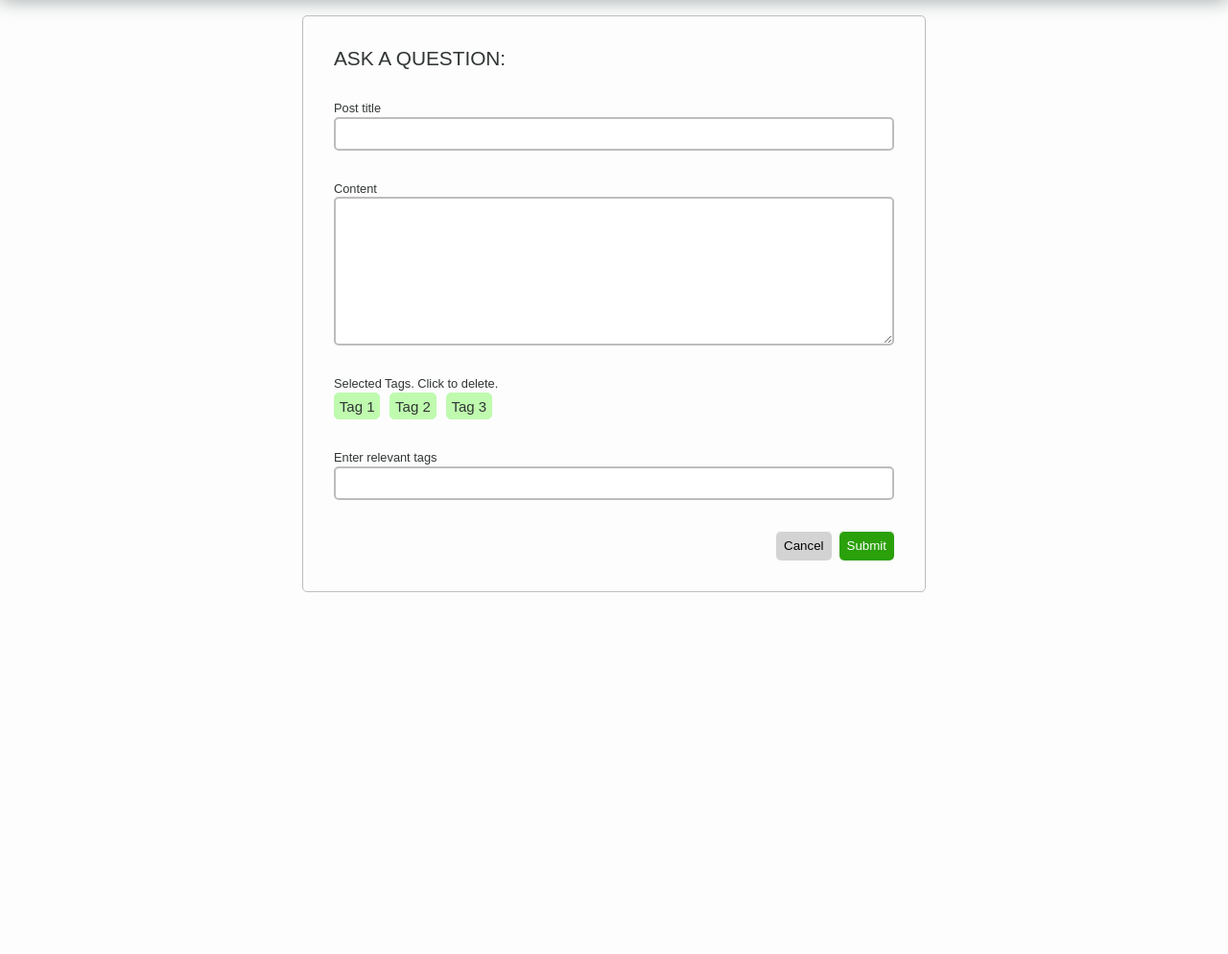
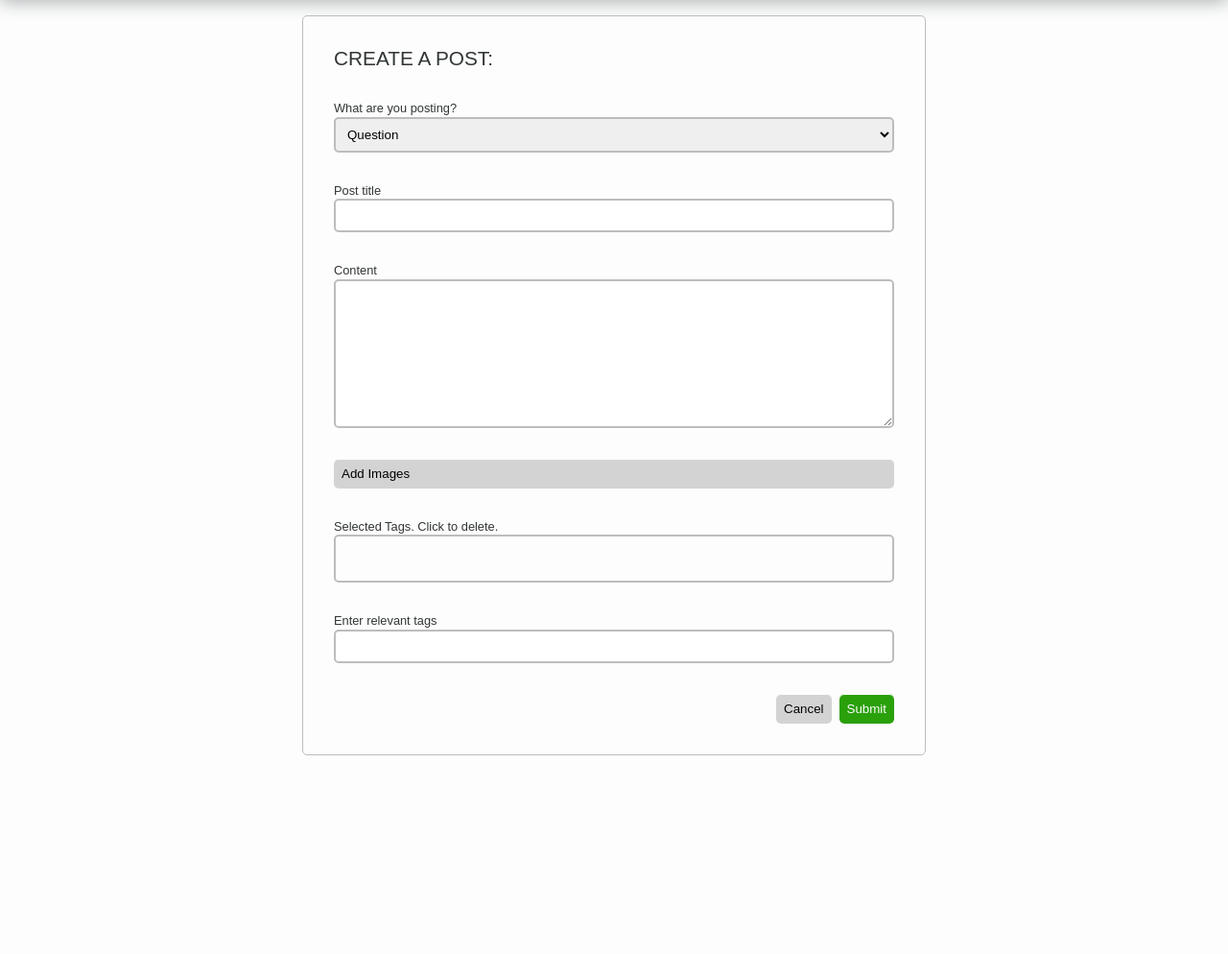
Before and after one commit to QuietWindUponTheMoor/The-Ant-Portal, a PHP site: page /create_post/index.php in a window 1280 px wide. Shown: the part 57-1051 px from the top of the page at 96% size. Before the commit the page ends 674 px from the top, so only its background shows below. Run offline with PHP 8.4, Linux system fonts and the light colour scheme; the visitor is signed in with stand-in values (Sample User, id 1).

Commit message:
Finished post-creation form/page!
I finished the post creation page and did some bug testing/fixing. Some more will need done, but it is good enough for now, the beta testers can find the bugs. :p

```diff
--- a/create_post/index.php
+++ b/create_post/index.php
@@ -13,8 +13,17 @@ require($nav);
     <div class="container">
 
         <div class="create-post-container">
-            <p class="title">Ask A Question:</p>
-            <form class="create-post-form" action="" method="POST" enctype="multipart/form-data">
+            <p class="title">CREATE A POST:</p>
+            <form class="create-post-form" id="create-post-form" action="" method="POST" enctype="multipart/form-data">
+                <div class="section">
+                    <label for="post-type">What are you posting?</label>
+                    <select class="input-main" name="postType" id="post-type" required>
+                        <option value="1">Question</option>
+                        <option value="2">Sighting</option>
+                        <option value="3">Nuptial Flight</option>
+                        <!-- Nuptial flight is not an option here, that is a separate page due to needing vastly different formatting. -->
+                    </select>
+                </div>
                 <div class="section">
                     <label for="title">Post title</label>
                     <input class="input-main" type="text" id="title" name="title" minlength="5" maxlength="128" required/>
@@ -24,19 +33,25 @@ require($nav);
                     <textarea class="input-main body-text" id="body" name="body" minlength="5" maxlength="30000" required></textarea>
                 </div>
                 <div class="section">
+                    <input class="hidden" type="file" id="images" name="images[]" accept="image/*" multiple/>
+                    <button class="btn-secondary" type="button" id="select-images" onclick="$('#images').click();">Add Images</button>
+                </div>
+                <div class="section">
                     <label for="selected-tags">Selected Tags. Click to delete.</label>
-                    <div class="tags-list" id="selected-tags">
-                        <p class="tag" onclick="$(this).remove();">Tag 1</p>
-                        <p class="tag" onclick="$(this).remove();">Tag 2</p>
-                        <p class="tag" onclick="$(this).remove();">Tag 3</p>
-                    </div>
+                    <div class="tags-list" id="selected-tags"></div>
                 </div>
-                <div class="section" id="tags">
+                <div class="section" id="tags-container">
                     <label for="tags">Enter relevant tags</label>
+                    <!-- Max of 5 tags -->
                     <input class="input-main" type="text" id="tags" name="tagsBefore"/>
+                    <input class="hidden" type="text" id="hidden-tags" name="final-tags" value="null"/>
+                </div>
+                <div class="section hidden" id="hidden-fields">
+                    <input type="hidden" name="user_id" value="<?php echo $userID; ?>" required/>
+                    <input type="hidden" name="database" value="<?php echo $dbHost; ?>" required/>
                 </div>
                 <span class="section buttons">
-                    <button class="btn-main btn-cancel" onclick="window.history.back();">Cancel</button>
+                    <button class="btn-main btn-secondary" onclick="window.history.back();">Cancel</button>
                     <button class="btn-main" id="submit" type="submit">Submit</button>
                 </span>
             </form>
--- a/php/lib/classes.php
+++ b/php/lib/classes.php
@@ -221,7 +221,7 @@ class FileUpload {
             $ext = pathinfo($fileName, PATHINFO_EXTENSION); //. Get file extension
             $randNumber = rand(9999, 9999999999);
             $new_file_name = $this->new_file_name."_".$randNumber; //File name without extension, add randnum string to end of name
-            $target = $_SERVER['DOCUMENT_ROOT'].$this->upload_path."/".$new_file_name.".$ext"; // Final and total path of file
+            $target = $_SERVER["DOCUMENT_ROOT"].$this->upload_path."/".$new_file_name.".$ext"; // Final and total path of file
             $displayPath = $this->upload_path."/".$new_file_name.".$ext"; // Path to return upon successful file upload
 
             if (!file_exists($target)) {
@@ -231,6 +231,8 @@ class FileUpload {
                     die($this->single_file_die_error);
                 }
             }
+        } else {
+            echo null;
         }
     }
 }
@@ -460,10 +462,13 @@ class TimeFormats {
         $timezone = new DateTime('now', new DateTimeZone($this->defaultTimezone));
         $this->timezone = $timezone->format('T');
         $this->time = date("h:ia");
-        $this->formattedTime = "$time ($this->timezone)";
+        $this->formattedTime = "$this->time ($this->timezone)";
 
+        echo $select;
         if ($select === "f") {
-            return "$this->date @ $this->formattedTime";
+            $date = $this->date;
+            $formattedTime = $this->formattedTime;
+            return "$date @ $formattedTime";
         } else if ($select === "t") {
             return $this->time;
         } else if ($select === "t:timezome") {
@@ -482,6 +487,116 @@ class TimeFormats {
             ];
         }
     }
+}
 
+class CreatePost {
+    private object $db;
+    private string $title;
+    private string $body;
+    private string $tags;
+    private int $userID;
+    private int $postType;
+    private string $datetime;
 
+    public function __construct() {
+        // Get data "d" short for data
+        $d = array_filter($_POST);
+        $this->db = new Database($d["database"], "root", "", "main");
+        $this->title = $d["title"];
+        $this->tags = $d["final-tags"];
+        $this->body = $d["data-body"];
+        $this->userID = $d["user_id"];
+        $this->postType = $d["postType"];
+
+        // Get datetime
+        $date = date("M d, Y");
+        $timezone = new DateTime('now', new DateTimeZone(date_default_timezone_get()));
+        $timezone = $timezone->format('T');
+        $time = date("h:ia");
+        $time = "$time ($timezone)";
+        $this->datetime = "$date @ $time";
+    }
+
+    public function execute() {
+        if ($this->db->insert("INSERT INTO posts (userID, `type`, title, `text`, `datetime`) VALUES (?, ?, ?, ?, ?);", "iisss", $this->userID, $this->postType, $this->title, $this->body, $this->datetime)) {
+            // If post was successfully inserted into database
+            // Get file name
+            $fileName = preg_replace("/[^A-Za-z0-9 ]/", '', $this->title);
+
+            // Iterate over files, if exist
+            // Initialize pathArray
+            $pathArray = [];
+            //print_r($_FILES);
+            error_reporting(E_ALL);
+            set_time_limit(0);
+            ini_set('upload_max_filesize', '500M');
+            ini_set('post_max_size', '500M');
+            ini_set('max_input_time', 4000); // Play with the values
+            ini_set('max_execution_time', 4000); // Play with the values
+            if (!empty($_FILES["images"]["tmp_name"])) {
+                // Count total files:
+                $total = count($_FILES["images"]["name"]);
+                for ($i = 0; $i < $total; $i++) {
+                    // Get current file
+                    $tmpFilePath = $_FILES["images"]["tmp_name"][$i];
+                    // Get file extension
+                    $ext = pathinfo($_FILES["images"]["name"][$i], PATHINFO_EXTENSION);
+                    // Get path
+                    $displayPath = "/users/uploads/posts/"."$i-".$fileName.".$ext";
+                    // Get full path (target)
+                    $target = $_SERVER["DOCUMENT_ROOT"].$displayPath;
+                    // Upload file
+                    if (!file_exists($target)) {
+                        if (move_uploaded_file($tmpFilePath, $target)) {
+                            array_push($pathArray, $displayPath);
+                        } else {
+                            die("SOMETHING WENT WRONG UPLOADING ONE OR MORE OF YOUR IMAGES!");
+                        }
+                    } else {
+                        die("AN IMAGE ALREADY EXISTS BY THE NAME OF '$target'!!!");
+                    }
+                }
+                // Upload paths to database (with UPDATE statement)
+                $images = implode(", ", $pathArray);
+                if ($this->db->insert("UPDATE posts SET imageArray=? WHERE title=?;", "ss", $images, $this->title)) {
+                    // If image path(s) uploaded to database correctly and everything went smoothly up until this point
+                    // Upload tags
+                    if ($this->tagsUpload()) {
+                        // Redirect user if all is successful
+                        $this->redirectUser();
+                    }
+                }
+            }
+        }
+    }
+
+    private function tagsUpload() {
+        $c = 1;
+        foreach (explode(", ", $this->tags) as $tag) {
+            if ($c === 1) {
+                $col = "tagOne";
+            } else if ($c === 2) {
+                $col = "tagTwo";
+            } else if ($c === 3) {
+                $col = "tagThree";
+            } else if ($c === 4) {
+                $col = "tagFour";
+            } else if ($c === 5) {
+                $col = "tagFive";
+            }
+            $this->db->insert("UPDATE posts SET $col=? WHERE title=?;", "ss", $tag, $this->title);
+            $c++;
+        }
+        return true;
+    }
+
+    private function redirectUser() {
+        $res = $this->db->select("SELECT postID FROM posts WHERE title=? ORDER BY postID DESC LIMIT 1;", "s", $this->title);
+        if ($res->num_rows > 0) {
+            $postID = mysqli_fetch_assoc($res)["postID"];
+            echo $postID;
+        } else {
+            echo -1;
+        }
+    }
 }
--- a/php/main_controller.php
+++ b/php/main_controller.php
@@ -60,9 +60,11 @@ if (isset($_GET["setSession"])) {
 if (gethostname() === "DESKTOP-HVA05O2" || gethostname() === "3080RBMS39") {
     // If it's Caleb and Caleb ONLY connecting.
     $SYSTEM_CHECKS = new SystemChecks("main", "image", "main");
+    $dbHost = "localhost";
 } else {
     // Mostly for devs, as Caleb needs to connect to the "localhost" domain whereas all other devs need to connect to the external redirect for the database host.
-    $SYSTEM_CHECKS = new SystemChecks("main", "image", "main", "127.0.0.1:3306");
+    $dbHost = "127.0.0.1:3306";
+    $SYSTEM_CHECKS = new SystemChecks("main", "image", "main", $dbHost);
 }
 
 
--- a/stylesheets/compiled/main.css
+++ b/stylesheets/compiled/main.css
@@ -127,7 +127,7 @@ input, select {
   opacity: 0.75;
 }
 
-.btn-cancel {
+.btn-secondary {
   padding: 1%;
   background-color: lightgray;
   border-radius: 5px;
@@ -137,7 +137,7 @@ input, select {
   box-shadow: 0 1px 0 0 #FDFDFD inset;
   padding: 0.5rem;
 }
-.btn-cancel:hover {
+.btn-secondary:hover {
   opacity: 0.75;
 }
 
@@ -223,6 +223,10 @@ input, select {
 
 input, textarea {
   font-family: "Nunito", sans-serif;
+}
+
+.hidden {
+  display: none !important;
 }
 
 .navbar {
@@ -588,8 +592,14 @@ input, textarea {
   cursor: pointer;
 }
 .create-post-container .create-post-form .section .tags-list .tag:hover {
-  opacity: 0.75;
   border: 1px solid #2AA00A;
+}
+.create-post-container .create-post-form .section .tags-list {
+  width: 100%;
+  padding: 0.5rem;
+  border: 2px solid #bdbdbd;
+  border-radius: 5px;
+  height: 50px;
 }
 .create-post-container .create-post-form .buttons {
   flex-direction: row;
--- a/stylesheets/sass/main.scss
+++ b/stylesheets/sass/main.scss
@@ -102,7 +102,7 @@ input, select {
         opacity: $hover-opacity;
     }
 }
-.btn-cancel {
+.btn-secondary {
     padding: 1%;
     background-color: lightgray;
     border-radius: $b-med;
@@ -189,6 +189,9 @@ input, select {
 }
 input, textarea {
     font-family: $theme-font;
+}
+.hidden {
+    display: none !important;
 }
 // Done with misc
 
@@ -557,10 +560,16 @@ input, textarea {
                     border: 1px solid $theme-10-hover-ultra-ultralight;
                     cursor: pointer;
                     &:hover {
-                        opacity: 0.75;
                         border: 1px solid $theme-10;
                     }
                 }
+            }
+            .tags-list {
+                width: 100%;
+                padding: 0.5rem;
+                border: 2px solid $theme-60-hover-ultradark;
+                border-radius: $b-med;
+                height: 50px;
             }
         }
         .buttons {
```
Also changed, not shown: js/lib/functions/functions.js (+12 -0 lines), js/lib/post_creation/form_control.js (+95 -0 lines), php/lib/posts/create.php (added, +9 -0 lines), sql/posts.sql (added, +17 -0 lines), sql/questions.sql (deleted, +0 -10 lines), posts/index.php (added), 1 other file.
